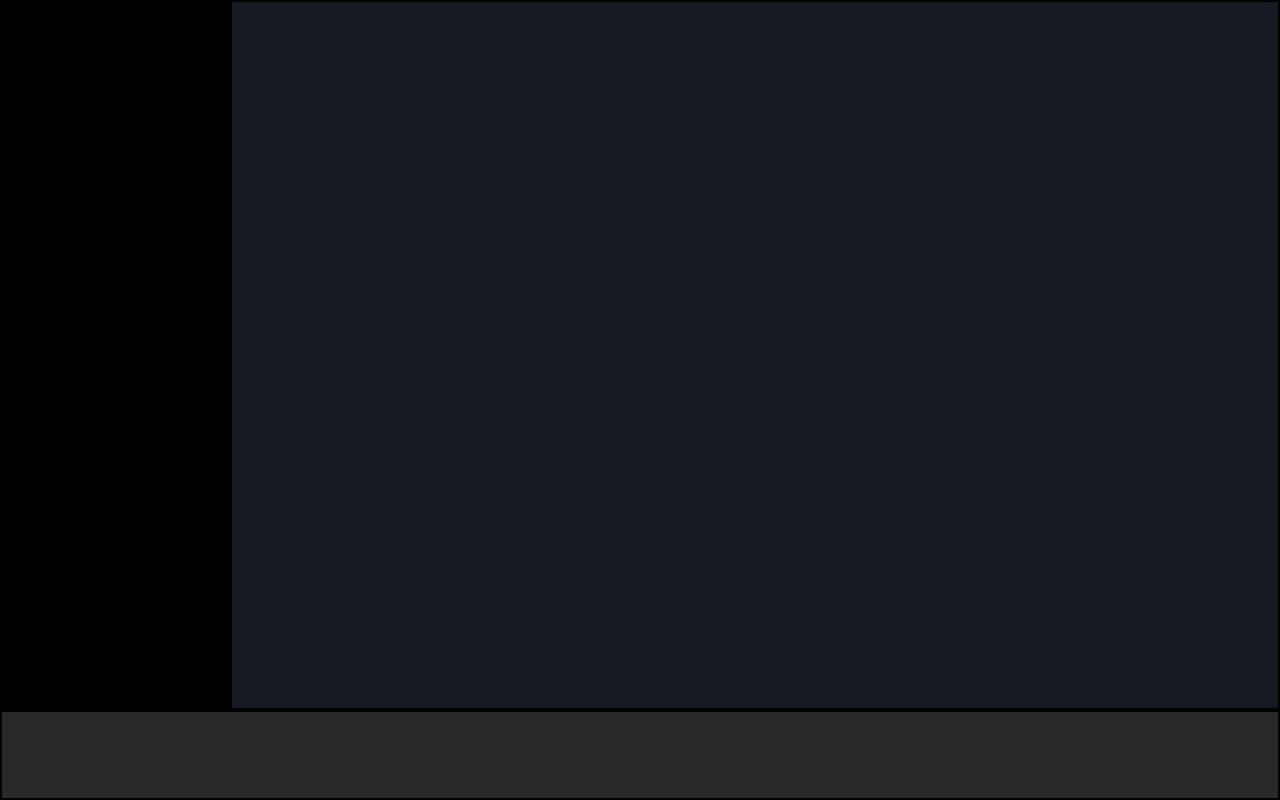
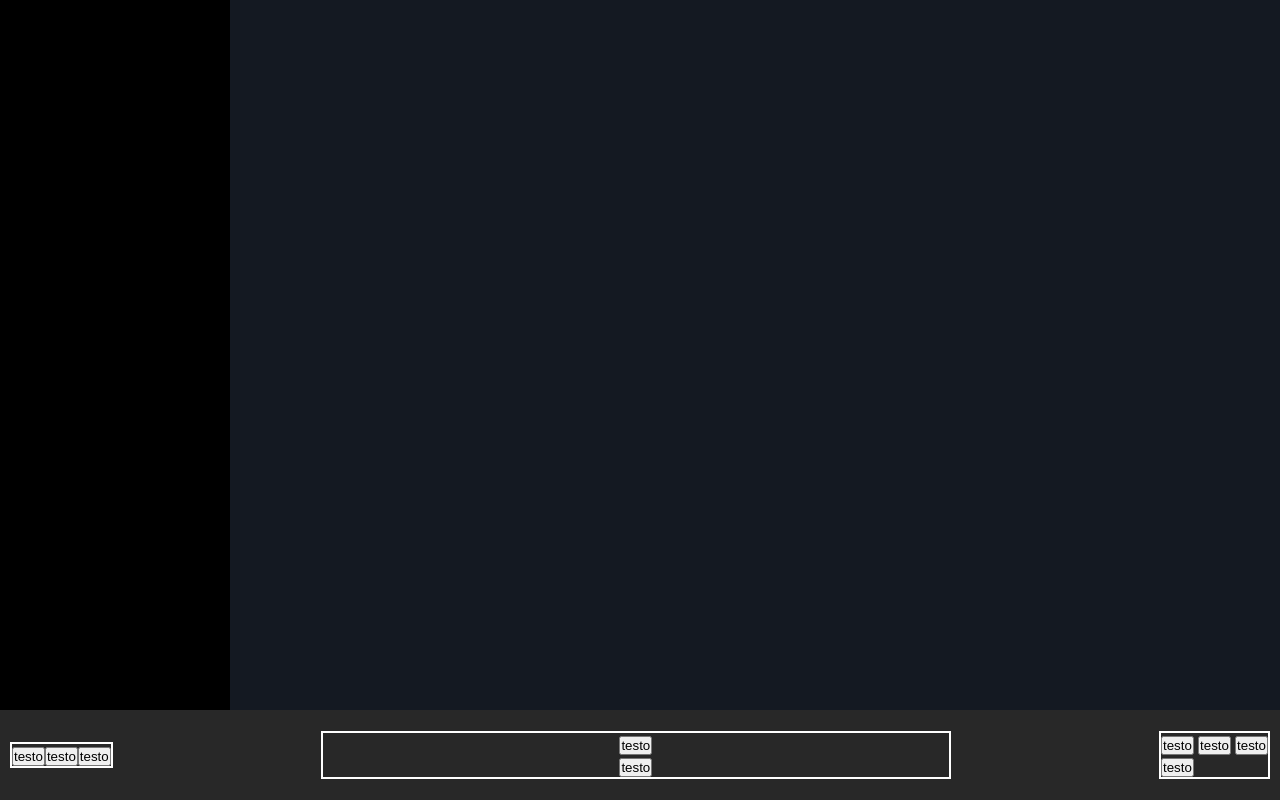
Before and after one commit to ChristianScarabelli/html-css-spotifyweb, a plain HTML site: page index.html in a window 1280 px wide. Drawn offline with Linux system fonts and the light colour scheme; a web font is replaced by a local one.

Commit message:
ADD: player structure-debug

```diff
--- a/css/style.css
+++ b/css/style.css
@@ -64,7 +64,11 @@ img {
     width: 100%;
     margin: 0 auto;
     height: 90px;
+    padding: 10px;
     background-color: var(--dark-grey);
+    display: flex;
+    justify-content: space-between;
+    align-items: center;
 }
 
 .row {
@@ -85,10 +89,28 @@ img {
 	width: 20%;
 }
 
+/* PLAYER SECTION  */
+
+.main-player {
+    display: flex;
+    flex-direction: column;
+    align-items: center;
+    min-width: 50%;
+}
+
+.left-player-section {
+    display: flex;
+}
+
 /* DEBUG  */
 
 .debug.page-container > * {
     border: 2px solid var(--black);
+}
+
+.debug.player-container > *  {
+    border: 2px solid var(--white);
+    color: white;
 }
 
 /* MEDIA QUERIES DESKTOP FIRST  */
@@ -110,5 +132,7 @@ img {
 
 /* X-Small devices */
 @media (max-width: 575.98px) {
-
+	.side-bar {
+        min-width: 50px;
+    }
 }
--- a/index.html
+++ b/index.html
@@ -11,7 +11,7 @@
     <link rel="stylesheet" href="./css/style.css">
 </head>
 <body>
-    <div class="page-container debug">
+    <div class="page-container">
         <div class="main-container">
             <div class="side-bar">
 
@@ -20,8 +20,30 @@
 
             </div>
         </div>
-        <div class="player-container">
-
+        <div class="player-container debug">
+            <div class="left-player-section">
+                <div class="playing-song-img">
+                    <div><button>testo</button></div>
+                </div>
+                <div class="playing-song-id">
+                    <div><button>testo</button></div>
+                </div>
+                <div class="playing-song-cta">
+                    <div><button>testo</button></div>
+                </div>
+            </div>
+            <div class="main-player">
+                <div class="main-player-actions"><button>testo</button></div>
+                <div class="main-player-buffering"><button>testo</button></div>
+            </div>
+            <div class="reproducing-cta">
+                <button>testo</button>
+                <button>testo</button>
+                <button>testo</button>
+                <div class="reproducing-buffer">
+                    <button>testo</button>
+                </div>
+            </div>
         </div>
     </div>
 </body>
```
